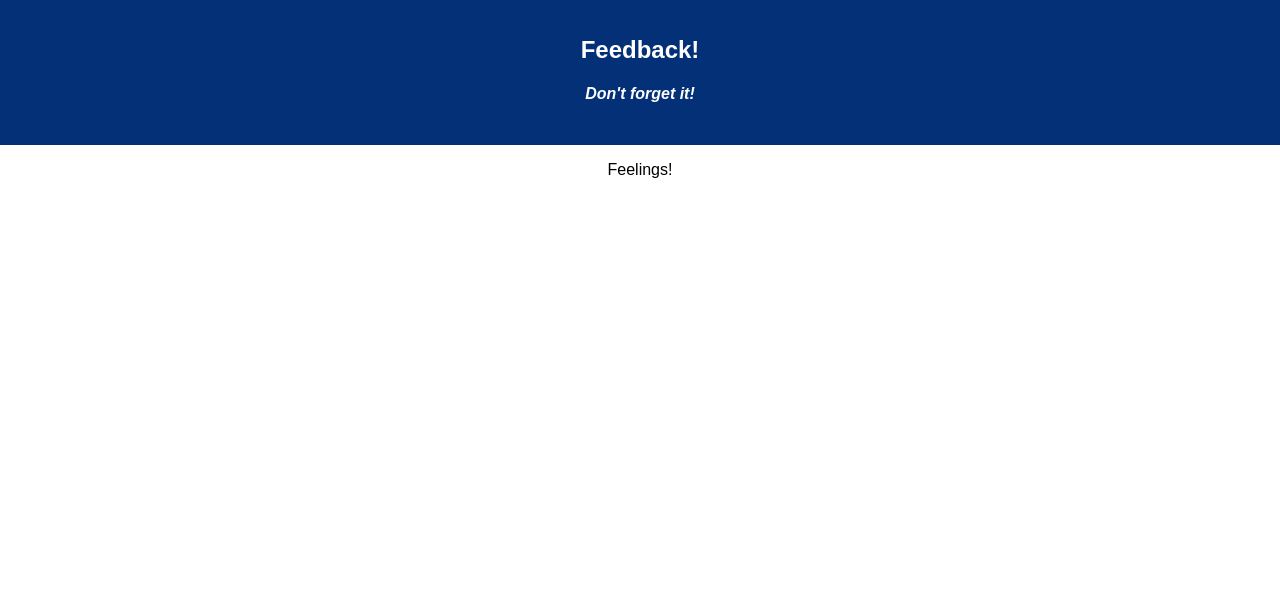
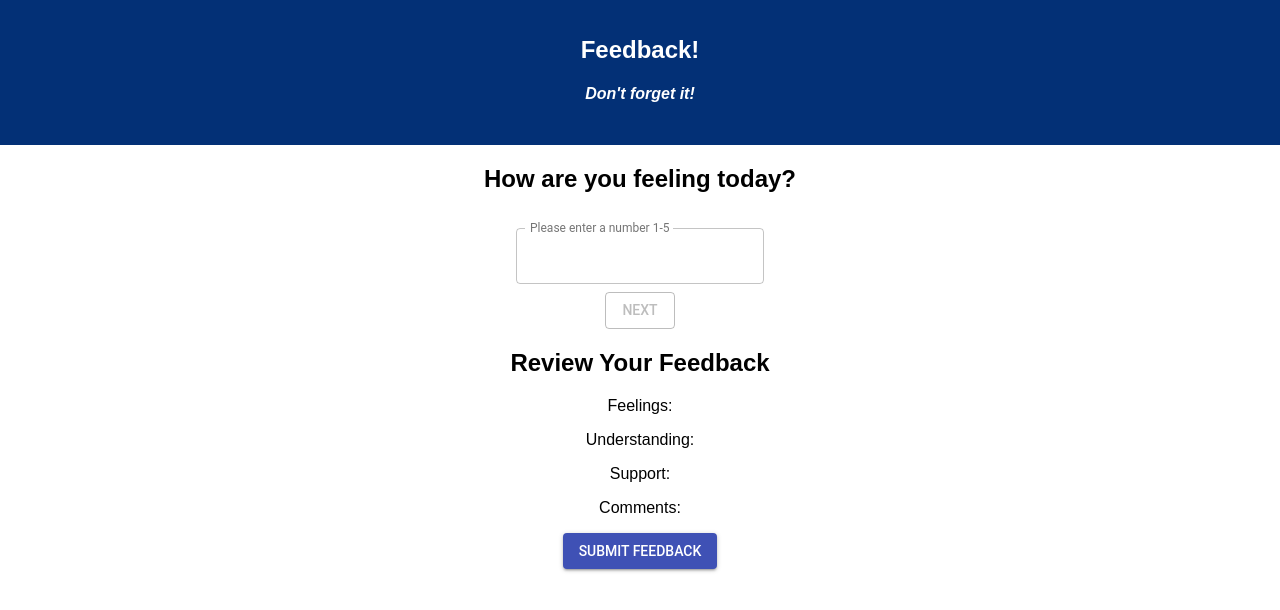
Before and after one commit to rschoenmann/redux-feedback-loop, a React (Create React App) app: page /comments in a window 1280 px wide. Shown: the top 610 px of the page. Built offline with nearby package versions, Linux system fonts and the light colour scheme.

Commit message:
framework for Feelings and ReviewFeedback

```diff
--- a/package.json
+++ b/package.json
@@ -4,11 +4,13 @@
   "private": true,
   "proxy": "http://localhost:5000",
   "dependencies": {
+    "@material-ui/core": "^3.9.3",
     "axios": "^0.17.1",
     "pg": "^7.4.1",
     "react": "^16.8.6",
     "react-dom": "^16.8.6",
     "react-redux": "^7.0.3",
+    "react-router-dom": "^5.0.0",
     "react-scripts": "^3.0.1",
     "redux": "^4.0.1",
     "redux-logger": "^3.0.6"
--- a/src/components/App/App.js
+++ b/src/components/App/App.js
@@ -1,7 +1,11 @@
 import React, { Component } from 'react';
 import axios from 'axios';
 import './App.css';
-import Feelings from '../Feelings/Feelings'
+import {HashRouter as Router, Route, Link} from 'react-router-dom';
+
+// Components
+import Feelings from '../Feelings/Feelings';
+import ReviewFeedback from '../ReviewFeedback/ReviewFeedback';
 
 class App extends Component {
   render() {
@@ -12,6 +16,7 @@ class App extends Component {
           <h4><i>Don't forget it!</i></h4>
         </header>
         <Feelings />
+        <ReviewFeedback />
         <br/>
       </div>
     );
--- a/src/components/Feelings/Feelings.js
+++ b/src/components/Feelings/Feelings.js
@@ -1,10 +1,44 @@
 import React, {Component} from 'react';
 import {connect} from 'react-redux';
+import {Button, TextField} from '@material-ui/core';
 
 class Feelings extends Component {
+
+	state = {
+		value: ''
+	}
+
+	handleRatingChange = (event) => {
+		// next button is disabled unless there is something in the input field
+		this.setState({
+			value: event.target.value
+		})
+		console.log('event.target.value', event.target.value);
+	}
+
+
+
 	render(){
 		return(
-			<p>Feelings!</p>
+			<div>
+				<h2>How are you feeling today?</h2>
+				<TextField
+					onChange={this.handleRatingChange}
+					type="number"
+					id="outlined-number"
+					label="Please enter a number 1-5"
+					InputLabelProps={{
+						shrink: true,
+					}}
+					margin="normal"
+					variant="outlined"
+				/>
+				<br></br>
+				<Button
+					disabled={!this.state.value}
+					variant="outlined"
+					color="primary">Next</Button>
+			</div>
 		)
 	}
 }
--- /dev/null
+++ b/src/components/ReviewFeedback/ReviewFeedback.js
@@ -0,0 +1,26 @@
+import React, {Component} from 'react';
+import {connect} from 'react-redux';
+import {Button} from '@material-ui/core';
+
+class ReviewFeedback extends Component {
+	render(){
+		return(
+			<div>
+				<h2>Review Your Feedback</h2>
+				<p>Feelings:</p>
+				<p>Understanding:</p>
+				<p>Support:</p>
+				<p>Comments:</p>
+				<Button variant="contained" color="primary">Submit Feedback</Button>
+			</div>
+		)
+	}
+}
+
+const mapReduxStateToProps = (reduxState) => {
+	return {
+		reduxState
+	}
+}
+
+export default connect(mapReduxStateToProps)(ReviewFeedback);
```
Also changed, not shown: 2 other files (tests, documents, lock files or other folders).
